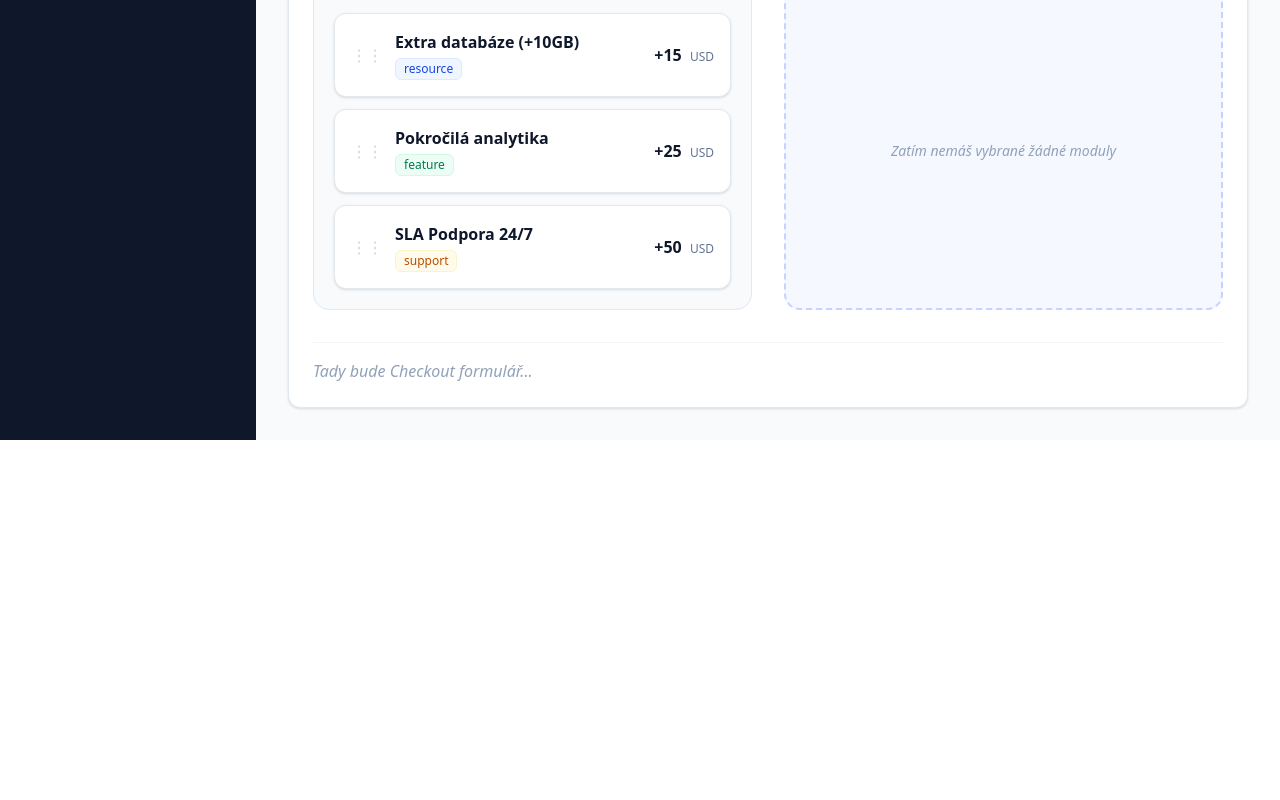
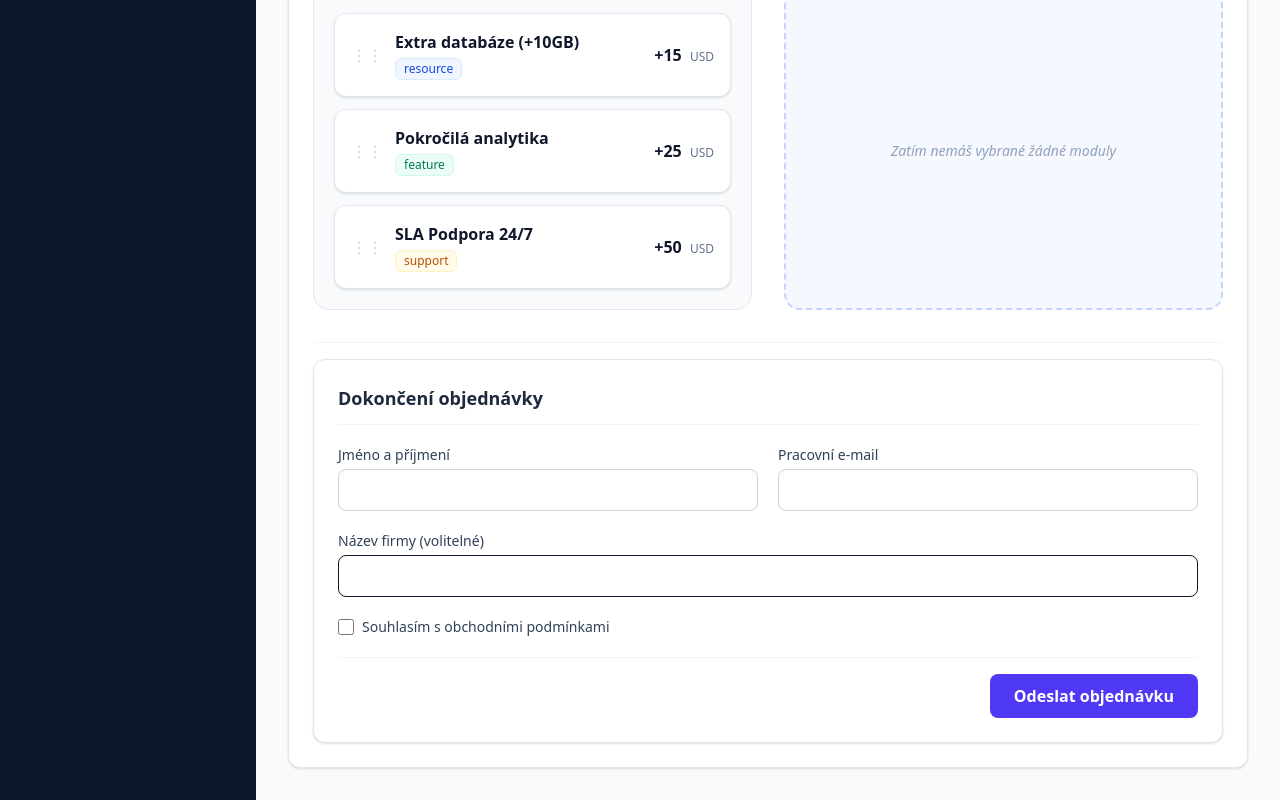
Before and after one commit to davidbarta/saas-configurator-monorepo, a Next.js app in the folder packages/react-app/: page /configurator in a window 1280 px wide. Shown: the part 584-1384 px from the top of the page. Before the commit the page ends 1024 px from the top, so only its background shows below. Built offline with nearby package versions, Linux system fonts and the light colour scheme.

Commit message:
feat(react-app): add checkout form with react-hook-form and zod validation

```diff
--- a/packages/react-app/package.json
+++ b/packages/react-app/package.json
@@ -11,9 +11,12 @@
   },
   "dependencies": {
     "@hello-pangea/dnd": "^18.0.1",
+    "@hookform/resolvers": "^5.2.2",
     "next": "16.2.6",
     "react": "19.2.4",
     "react-dom": "19.2.4",
+    "react-hook-form": "^7.76.0",
+    "zod": "^3.25.76",
     "zustand": "^5.0.13"
   },
   "devDependencies": {
--- a/packages/react-app/src/app/configurator/page.tsx
+++ b/packages/react-app/src/app/configurator/page.tsx
@@ -1,6 +1,7 @@
 'use client';
 
 import AddonSelector from '@/components/AddonSelector';
+import CheckoutForm from '@/components/CheckoutForm';
 import TarrifSelector from '@/components/TariffSelector';
 import { useConfiguratorStore } from '@/stores/configurator';
 import { useEffect } from 'react';
@@ -41,7 +42,7 @@ export default function ConfiguratorPage() {
         </section>
 
         <section className="pt-4 border-t border-slate-100 mt-8">
-          <p className="text-slate-400 italic">Tady bude Checkout formulář...</p>
+          <CheckoutForm />
         </section>
       </div>
     </div>
--- /dev/null
+++ b/packages/react-app/src/components/CheckoutForm.tsx
@@ -0,0 +1,145 @@
+'use client';
+
+import { useForm } from 'react-hook-form';
+import { zodResolver } from '@hookform/resolvers/zod';
+import * as z from 'zod';
+import { useConfiguratorStore } from '@/stores/configurator';
+
+const checkoutSchema = z.object({
+  name: z.string().min(1, 'Jméno je povinné'),
+  email: z.string().min(1, 'E-mail je povinný').email('Neplatný e-mail'),
+  company: z.string().optional(),
+  terms: z.literal(true, {
+    errorMap: () => ({ message: 'Musíte souhlasit s obchodními podmínkami' })
+  })
+});
+
+type CheckoutFormValues = z.infer<typeof checkoutSchema>;
+
+export default function CheckoutForm() {
+  const selectedTariff = useConfiguratorStore(state => state.selectedTariff);
+  const selectedModules = useConfiguratorStore(state => state.selectedModules);
+
+  const {
+    register,
+    handleSubmit,
+    formState: { errors, isSubmitting }
+  } = useForm<CheckoutFormValues>({
+    resolver: zodResolver(checkoutSchema),
+    defaultValues: {
+      name: '', // authStore not used for now
+      email: '',
+      company: ''
+    }
+  });
+
+  const onSubmit = (values: CheckoutFormValues) => {
+    // Total price calculation
+    const base = selectedTariff?.basePrice || 0;
+    const addons = selectedModules.reduce((sum, mod) => sum + mod.price, 0);
+    const totalPrice = base + addons;
+
+    const payload = {
+      customer: values,
+      order: {
+        tariff: selectedTariff,
+        addons: selectedModules,
+        totalPrice
+      }
+    };
+
+    console.log('🚀 API sent:', JSON.stringify(payload, null, 2));
+    alert('Objednávka byla úspěšně odeslána!');
+  };
+
+  return (
+    <form
+      onSubmit={handleSubmit(onSubmit)}
+      className="space-y-5 bg-white p-6 rounded-xl border border-slate-200 shadow-sm"
+    >
+      <h2 className="text-lg font-semibold text-slate-800 border-b border-slate-100 pb-3">
+        Dokončení objednávky
+      </h2>
+
+      <div className="grid grid-cols-1 md:grid-cols-2 gap-5">
+        <div>
+          <label htmlFor="name" className="block text-sm font-medium text-slate-700 mb-1">
+            Jméno a příjmení
+          </label>
+          <input
+            id="name"
+            type="text"
+            {...register('name')}
+            className={`w-full px-3 py-2 rounded-lg border outline-none transition-all ${
+              errors.name
+                ? 'border-red-500 ring-2 ring-red-200'
+                : 'border-slate-300 focus:ring-2 focus:ring-indigo-600 focus:border-transparent'
+            }`}
+          />
+          {errors.name && (
+            <p className="text-xs text-red-600 mt-1 font-medium">{errors.name.message}</p>
+          )}
+        </div>
+
+        <div>
+          <label htmlFor="email" className="block text-sm font-medium text-slate-700 mb-1">
+            Pracovní e-mail
+          </label>
+          <input
+            id="email"
+            type="email"
+            {...register('email')}
+            className={`w-full px-3 py-2 rounded-lg border outline-none transition-all ${
+              errors.email
+                ? 'border-red-500 ring-2 ring-red-200'
+                : 'border-slate-300 focus:ring-2 focus:ring-indigo-600 focus:border-transparent'
+            }`}
+          />
+          {errors.email && (
+            <p className="text-xs text-red-600 mt-1 font-medium">{errors.email.message}</p>
+          )}
+        </div>
+      </div>
+
+      <div>
+        <label htmlFor="companyName" className="block text-sm font-medium text-slate-700 mb-1">
+          Název firmy (volitelné)
+        </label>
+        <input
+          id="companyName"
+          type="text"
+          {...register('company')}
+          className="w-full px-3 py-2 rounded-lg border outline-none transition-all"
+        />
+      </div>
+
+      <div>
+        <label htmlFor="terms" className="flex items-center gap-2 cursor-pointer">
+          <input
+            id="terms"
+            type="checkbox"
+            {...register('terms')}
+            className="w-4 h-4 rounded text-indigo-600 focus:ring-indigo-500 border-slate-300"
+          />
+          <span className="text-sm font-medium text-slate-700">
+            Souhlasím s obchodními podmínkami
+          </span>
+        </label>
+        {errors.terms && (
+          <p className="text-xs text-red-600 mt-1 font-medium">{errors.terms.message}</p>
+        )}
+      </div>
+
+      <div className="pt-4 border-t border-slate-100 flex justify-end">
+        <button
+          type="submit"
+          disabled={isSubmitting}
+          className="px-6 py-2.5 bg-indigo-600 text-white font-semibold rounded-lg
+            hover:bg-indigo-700 transition-colors disabled:opacity-70 cursor-pointer"
+        >
+          {isSubmitting ? '...' : 'Odeslat objednávku'}
+        </button>
+      </div>
+    </form>
+  );
+}
```
Also changed, not shown: 1 other file (tests, documents, lock files or other folders).
